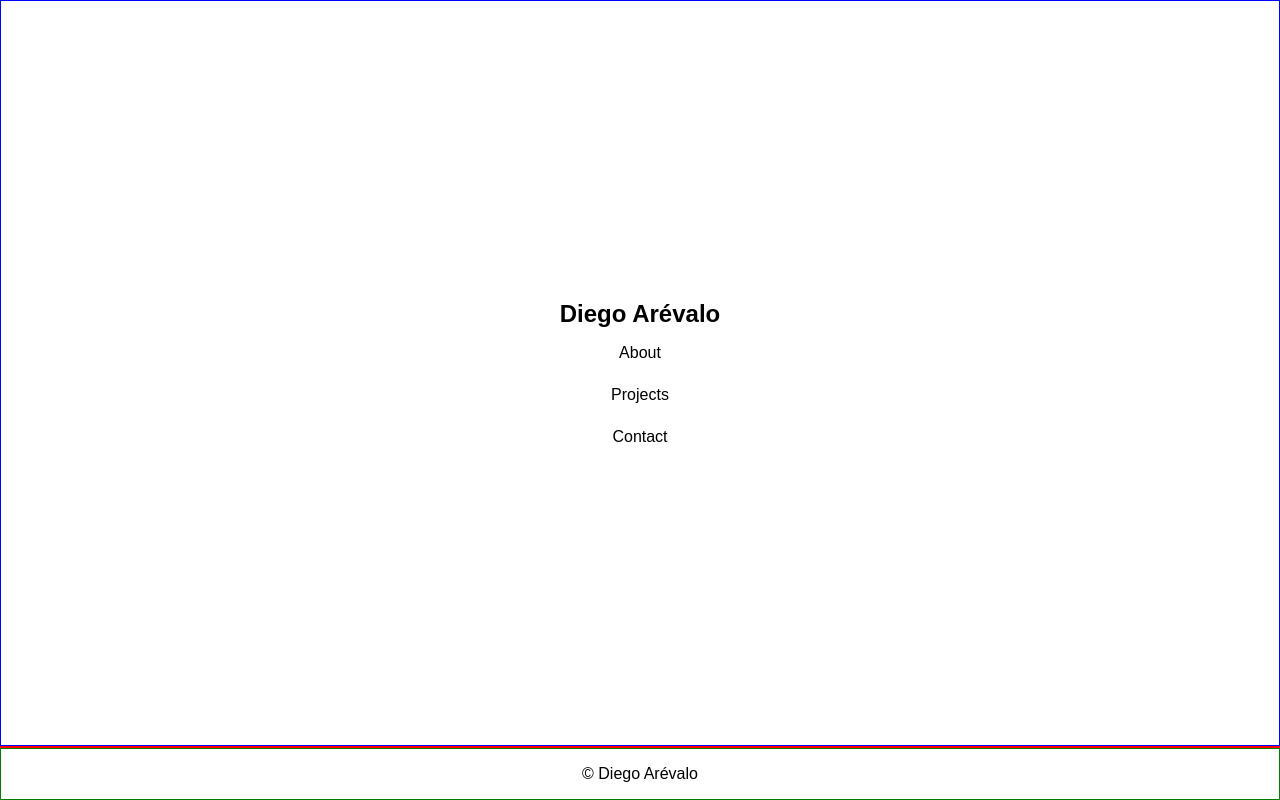
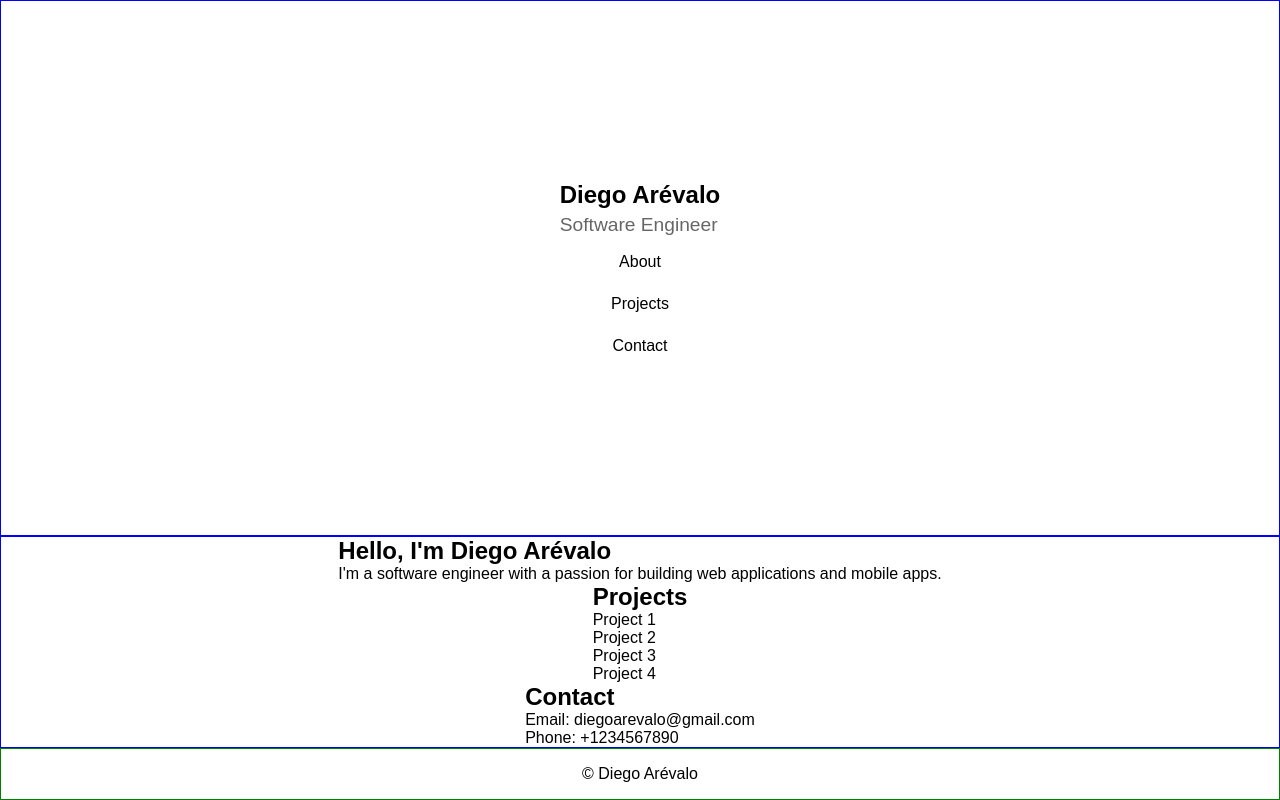
Before and after one commit to algodondev/portfolio, a plain HTML site: page index.html in a window 1280 px wide. Drawn offline with Linux system fonts and the light colour scheme.

Commit message:
feat: added test content

```diff
--- a/index.html
+++ b/index.html
@@ -9,7 +9,11 @@
   <body>
     <header>
       <section class="header-container">
-        <h1 class="header-title"><a href="#">Diego Arévalo</a></h1>
+        <h2 class="header-title">
+          <a href="#">Diego Arévalo</a>
+          <br />
+          <span class="header-subtitle">Software Engineer</span>
+        </h2>
         <ul class="nav-links">
           <li>
             <a href="#">About</a>
@@ -23,7 +27,38 @@
         </ul>
       </section>
     </header>
-    <main class="container"></main>
+    <main>
+      <section class="about-container">
+        <h2 class="main-title">Hello, I'm Diego Arévalo</h2>
+        <p class="main-description">
+          I'm a software engineer with a passion for building web applications
+          and mobile apps.
+        </p>
+      </section>
+      <section class="projects-container">
+        <h2 class="main-title">Projects</h2>
+        <ul class="projects-list">
+          <li>
+            <a href="#">Project 1</a>
+          </li>
+          <li>
+            <a href="#">Project 2</a>
+          </li>
+          <li>
+            <a href="#">Project 3</a>
+          </li>
+          <li>
+            <a href="#">Project 4</a>
+          </li>
+      </section>
+      <section class="contact-container">
+        <h2 class="main-title">Contact</h2>
+        <article class="contact-info">
+          <p>Email: diegoarevalo@gmail.com</p>
+          <p>Phone: +1234567890</p>
+        </article>
+      </section>
+    </main>
     <footer>
       <p>&copy; Diego Arévalo</p>
     </footer>
--- a/styles/style.css
+++ b/styles/style.css
@@ -27,9 +27,15 @@ header .header-container {
   align-items: center;
 }
 
-header h1 a {
+header .header-title a {
   text-decoration: none;
   color: inherit;
+}
+
+header .header-subtitle {
+  font-size: 1.2rem;
+  font-weight: 400;
+  color: #666;
 }
 
 header .nav-links {
@@ -51,11 +57,21 @@ header .header-container .nav-links {
   margin-top: 1rem;
 }
 
-main.container {
+main {
   display: flex;
+  flex-direction: column;
   align-items: center;
   justify-content: center;
-  border: 1px solid red;
+  border: 1px solid blue;
+}
+
+main .projects-container .projects-list {
+  list-style: none;
+}
+
+main .projects-container .projects-list a {
+  text-decoration: none;
+  color: black;
 }
 
 footer {
```
